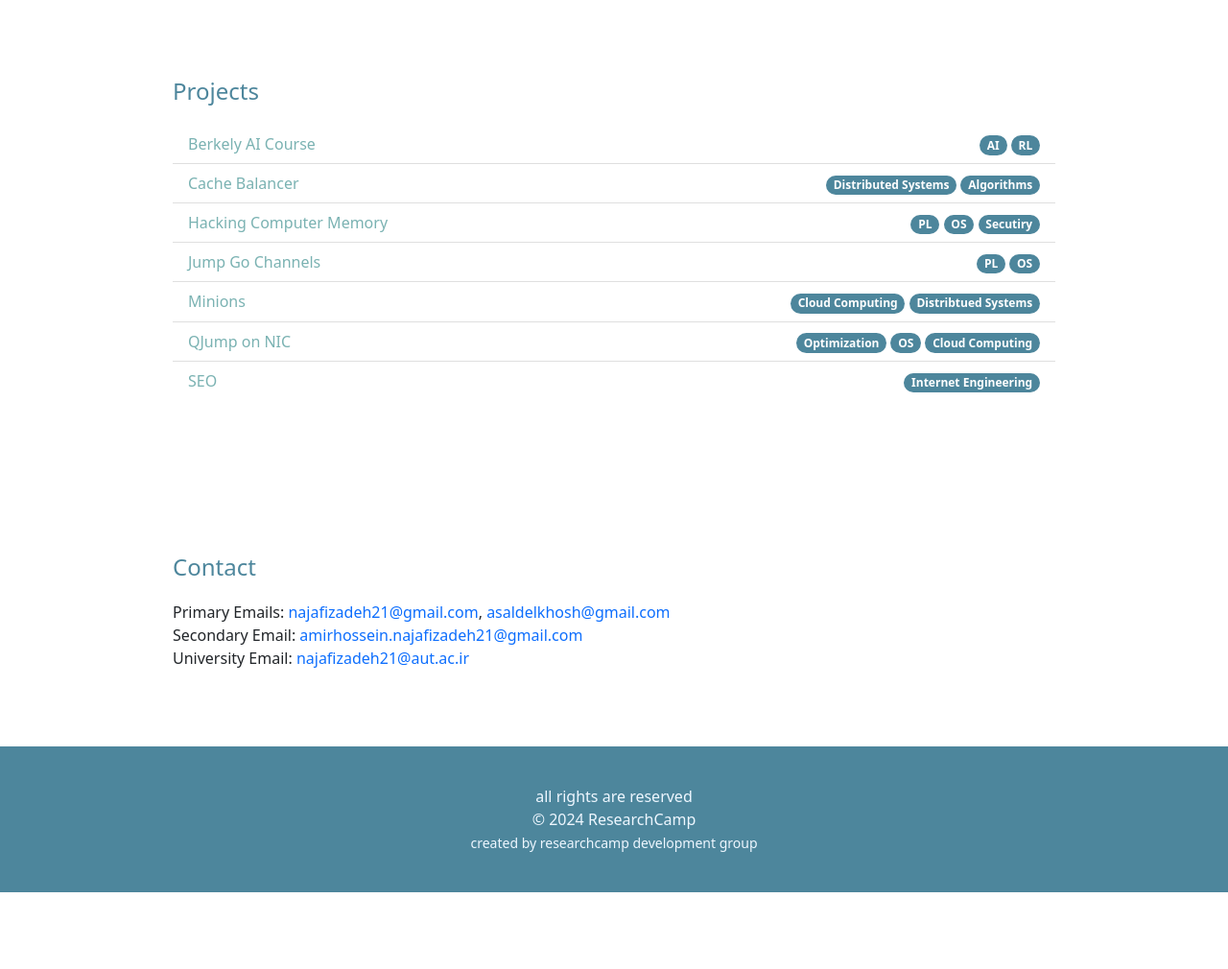
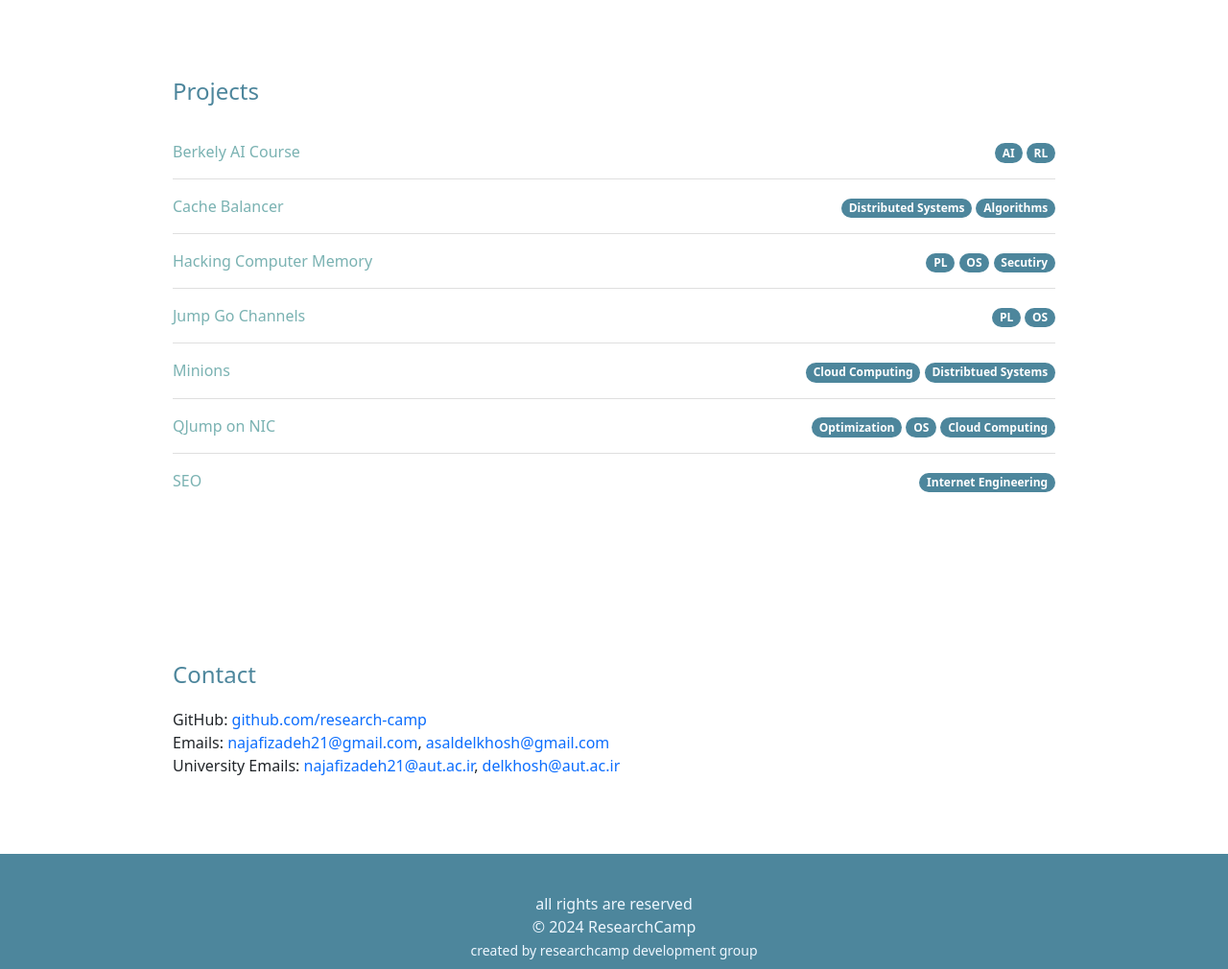
Before and after one commit to research-camp/profile, a plain HTML site: page index.html in a window 1280 px wide. Shown: the part 380-1390 px from the top of the page at 96% size. Before the commit the page ends 1310 px from the top, so only its background shows below. Drawn offline with nearby package versions, Linux system fonts and the light colour scheme.

Commit message:
fix: contact section

```diff
--- a/index.html
+++ b/index.html
@@ -39,21 +39,21 @@
         <div class="container">
             <h2>Projects</h2>
             <ul class="list-group list-group-flush">
-                <li class="list-group-item d-flex justify-content-between align-items-center">
+                <li class="list-group-item d-flex justify-content-between align-items-center p-0 py-3">
                     <a href="projects/berkeley-ai-course.html" class="link">Berkely AI Course</a>
                     <div>
                         <span class="highlight badge rounded-pill">AI</span>
                         <span class="highlight badge rounded-pill highlight">RL</span>
                     </div>
                 </li>
-                <li class="list-group-item d-flex justify-content-between align-items-center">
+                <li class="list-group-item d-flex justify-content-between align-items-center p-0 py-3">
                     <a href="projects/cache-balancer.html" class="link">Cache Balancer</a>
                     <div>
                         <span class="highlight badge rounded-pill">Distributed Systems</span>
                         <span class="highlight badge rounded-pill">Algorithms</span>
                     </div>
                 </li>
-                <li class="list-group-item d-flex justify-content-between align-items-center">
+                <li class="list-group-item d-flex justify-content-between align-items-center p-0 py-3">
                     <a href="projects/hacking-computer-memory.html" class="link">Hacking Computer Memory</a>
                     <div>
                         <span class="highlight badge rounded-pill">PL</span>
@@ -61,21 +61,21 @@
                         <span class="highlight badge rounded-pill">Secutiry</span>
                     </div>
                 </li>
-                <li class="list-group-item d-flex justify-content-between align-items-center">
+                <li class="list-group-item d-flex justify-content-between align-items-center p-0 py-3">
                     <a href="projects/jump-go-channels.html" class="link">Jump Go Channels</a>
                     <div>
                         <span class="highlight badge rounded-pill">PL</span>
                         <span class="highlight badge rounded-pill">OS</span>
                     </div>
                 </li>
-                <li class="list-group-item d-flex justify-content-between align-items-center">
+                <li class="list-group-item d-flex justify-content-between align-items-center p-0 py-3">
                     <a href="projects/minions.html" class="link">Minions</a>
                     <div>
                         <span class="highlight badge rounded-pill">Cloud Computing</span>
                         <span class="highlight badge rounded-pill">Distribtued Systems</span>
                     </div>
                 </li>
-                <li class="list-group-item d-flex justify-content-between align-items-center">
+                <li class="list-group-item d-flex justify-content-between align-items-center p-0 py-3">
                     <a href="projects/qjump-on-nic.html" class="link">QJump on NIC</a>
                     <div>
                         <span class="highlight badge rounded-pill">Optimization</span>
@@ -83,7 +83,7 @@
                         <span class="highlight badge rounded-pill">Cloud Computing</span>
                     </div>
                 </li>
-                <li class="list-group-item d-flex justify-content-between align-items-center">
+                <li class="list-group-item d-flex justify-content-between align-items-center p-0 py-3">
                     <a href="projects/seo.html" class="link">SEO</a>
                     <div>
                         <span class="highlight badge rounded-pill">Internet Engineering</span>
@@ -96,9 +96,9 @@
     <section id="contact" class="fade-in">
         <div class="container">
             <h2>Contact</h2>
-            <p class="mb-0">Primary Emails: <a href="mailto:najafizadeh21@gmail.com">najafizadeh21@gmail.com</a>, <a href="mailto:asaldelkhosh@gmail.com">asaldelkhosh@gmail.com</a></p>
-            <p class="mb-0">Secondary Email: <a href="mailto:amirhossein.najafizadeh21@gmail.com">amirhossein.najafizadeh21@gmail.com</a></p>
-            <p class="mb-0">University Email: <a href="mailto:najafizadeh21@aut.ac.ir">najafizadeh21@aut.ac.ir</a></p>
+            <p class="mb-0">GitHub: <a href="https://github.com/research-camp" class="text-primary">github.com/research-camp</a></p>
+            <p class="mb-0">Emails: <a href="mailto:najafizadeh21@gmail.com">najafizadeh21@gmail.com</a>, <a href="mailto:asaldelkhosh@gmail.com">asaldelkhosh@gmail.com</a></p>
+            <p class="mb-0">University Emails: <a href="mailto:najafizadeh21@aut.ac.ir">najafizadeh21@aut.ac.ir</a>, <a href="mailto:delkhosh@aut.ac.ir">delkhosh@aut.ac.ir</a></p>
         </div>
     </section>
 
```
